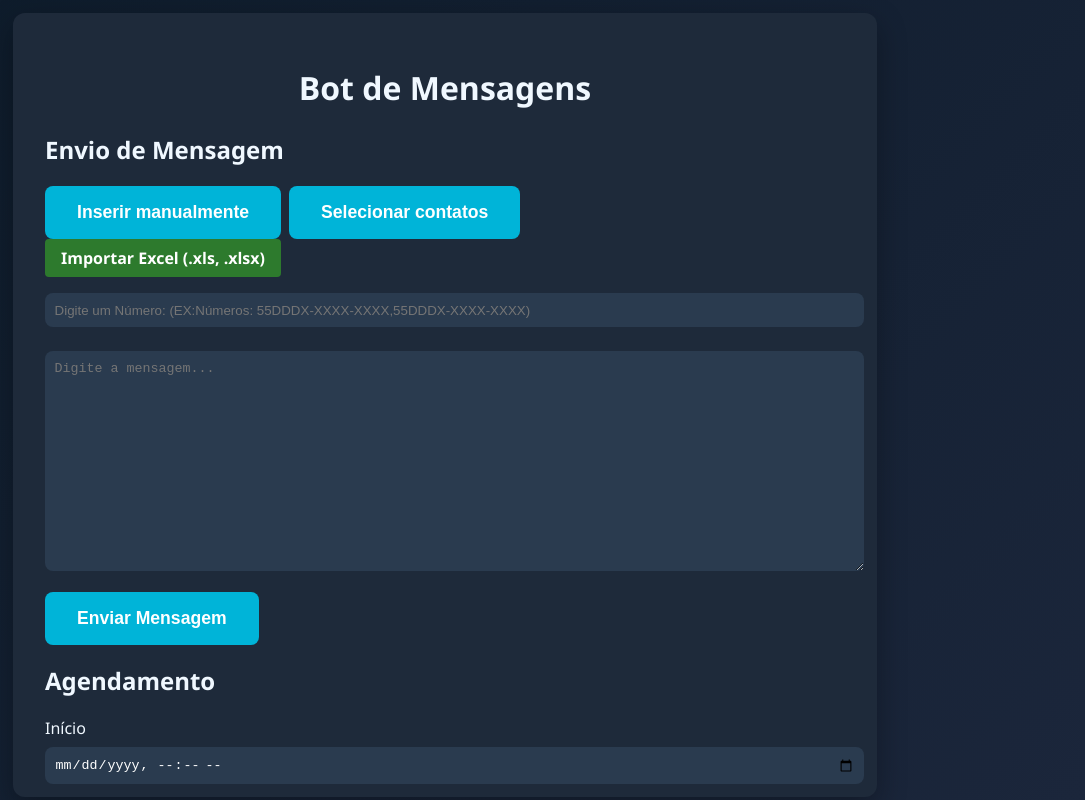
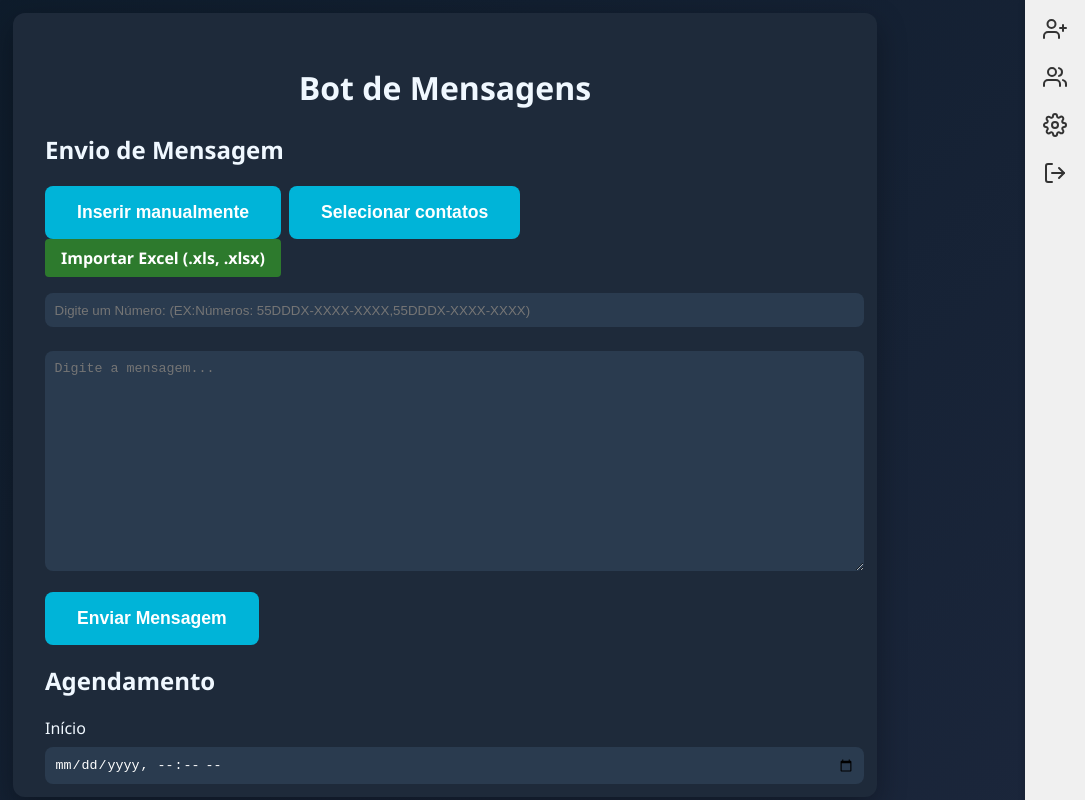
Before and after one commit to Caldeira1996/Bot-Automation, a React (Vite) app in the folder bot-wpp/mensagem-bot-frontend/: page /app in a window 1280 px wide. Shown: the whole page, without its empty margins (195-1280 px from the left). Built offline with nearby package versions, Linux system fonts and the light colour scheme.

Commit message:
Update
Alterações no Sidebar
adição de Logout

```diff
--- a/bot-wpp/mensagem-bot-frontend/src/components/Sidebar.tsx
+++ b/bot-wpp/mensagem-bot-frontend/src/components/Sidebar.tsx
@@ -1,5 +1,7 @@
-import { FiUserPlus, FiUsers, FiSettings } from "react-icons/fi";
+import { FiUserPlus, FiUsers, FiSettings, FiHome, FiAtSign, FiLogOut } from "react-icons/fi";
 import { useNavigate } from "react-router-dom";
+
+import "../styles/sidebar.css"
 
 interface SidebarProps {
   onAddContact: () => void;
@@ -19,6 +21,9 @@ export default function Sidebar({ onAddContact, onViewContacts }: SidebarProps)
       <button title="Configurações" onClick={() => navigate("/settings")}>
         <FiSettings />
       </button>
+      <button title="Sair" onClick={() => navigate("/Home")}>
+        <FiLogOut />
+      </button>
     </div>
   );
 }
--- a/bot-wpp/mensagem-bot-frontend/src/styles/sidebar.css
+++ b/bot-wpp/mensagem-bot-frontend/src/styles/sidebar.css
@@ -1,25 +1,27 @@
 .sidebar {
-  position: fixed;
-  right: 1rem;
-  top: 8rem;
+  position: fixed;      /* fixa na tela */
+  top: 0;               /* no topo */
+  right: 0;             /* na lateral direita */
+  height: 100vh;        /* altura total da tela */
+  width: 60px;          /* largura fixa, pode ajustar */
+  background-color: #f0f0f0;  /* cor de fundo para visualizar */
   display: flex;
-  flex-direction: column;
-  gap: 1rem;
-  z-index: 999;
+  flex-direction: column; /* vertical */
+  align-items: center;     /* centraliza ícones horizontalmente */
+  padding: 1rem 0;         /* espaçamento em cima e embaixo */
+  box-shadow: -2px 0 5px rgba(0,0,0,0.1); /* sombra suave para destacar */
+  z-index: 1000;           /* fica acima de outras coisas */
+  gap: 1rem;               /* espaçamento entre botões */
 }
-
 .sidebar button {
-  width: 45px;
-  height: 45px;
-  border-radius: 50%;
+  background: none;
   border: none;
-  background-color: #2d7a2d;
-  color: white;
-  font-size: 1.3rem;
   cursor: pointer;
-  transition: background-color 0.2s ease;
+  font-size: 1.5rem; /* aumenta o tamanho dos ícones */
+  color: #333;
+  transition: color 0.2s ease;
 }
 
 .sidebar button:hover {
-  background-color: #245d24;
+  color: #28a745; /* cor verde ao passar o mouse */
 }
```
